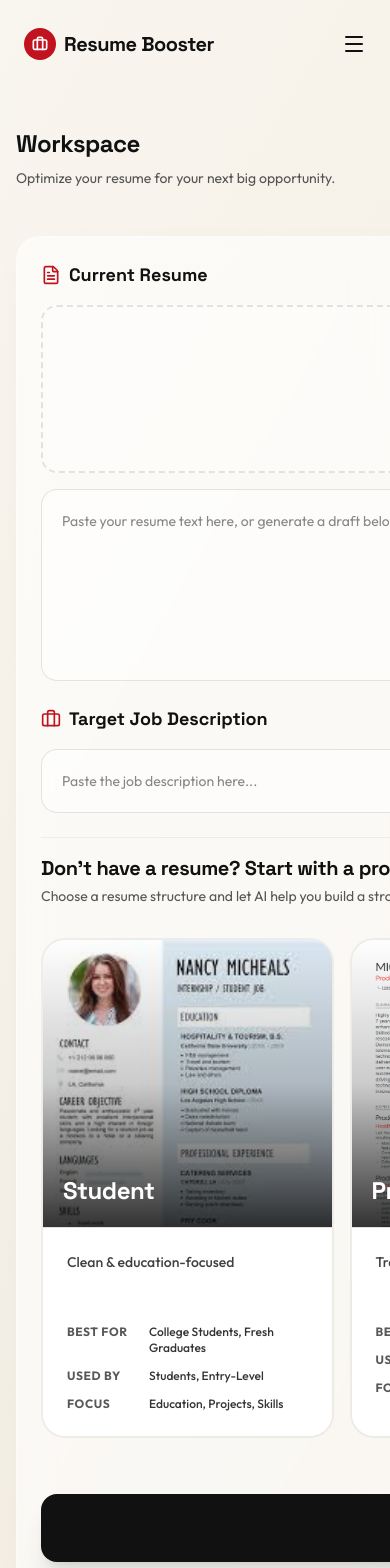
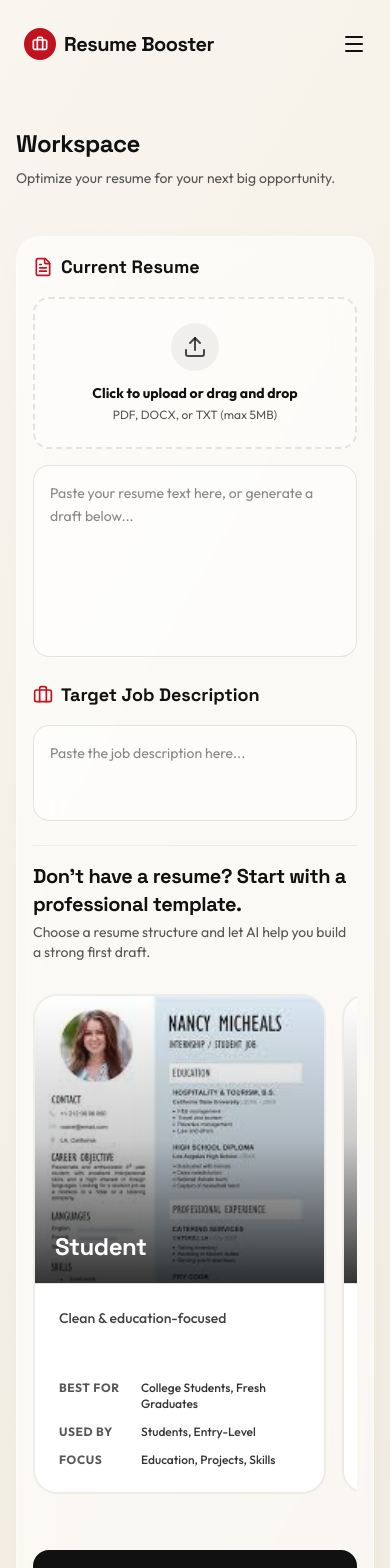
Before and after one commit to Benny656/ResumeBooster, a Next.js app: page /dashboard in a window 390 px wide. Shown: the top 1568 px of the page. Built offline with nearby package versions, Linux system fonts and the light colour scheme.

Commit message:
feat: implement AI resume builder form and integration in dashboard

```diff
--- a/src/app/dashboard/page.tsx
+++ b/src/app/dashboard/page.tsx
@@ -157,12 +157,12 @@ export default function Dashboard() {
       </section>
 
       {/* Main Grid */}
-      <div className="grid lg:grid-cols-12 gap-8">
+      <div className="grid lg:grid-cols-12 gap-8 w-full min-w-0">
 
         {/* Input Column */}
-        <div className="lg:col-span-12 flex flex-col gap-6">
+        <div className="lg:col-span-12 flex flex-col gap-6 w-full min-w-0">
 
-          <div className="glass-card p-6 md:p-8 rounded-3xl flex flex-col gap-6 relative overflow-hidden">
+          <div className="glass-card p-4 sm:p-6 md:p-8 rounded-3xl flex flex-col gap-6 relative overflow-hidden w-full min-w-0">
             {isAnalyzing && (
               <div className="absolute inset-0 bg-white/80 backdrop-blur-sm z-20 flex flex-col items-center justify-center gap-4">
                 <div className="w-16 h-16 border-4 border-black/10 border-t-[var(--color-brand-red)] rounded-full animate-spin"></div>
@@ -177,7 +177,7 @@ export default function Dashboard() {
 
               {/* Upload Area */}
               {!uploadedFile ? (
-                <div className="border-2 border-dashed border-black/10 rounded-2xl p-8 flex flex-col items-center justify-center gap-3 bg-white/30 hover:bg-white/50 transition-colors relative">
+                <div className="border-2 border-dashed border-black/10 rounded-2xl p-6 sm:p-8 flex flex-col items-center justify-center gap-3 bg-white/30 hover:bg-white/50 transition-colors relative w-full text-center">
                   <input
                     type="file"
                     accept=".pdf,.docx,.txt"
@@ -203,9 +203,9 @@ export default function Dashboard() {
                   )}
                 </div>
               ) : (
-                <div className="bg-white/80 border border-green-500/30 rounded-xl p-4 flex items-center justify-between">
-                  <div className="flex items-center gap-3">
-                    <div className="w-10 h-10 rounded-full bg-green-100 flex items-center justify-center text-green-600">
+                <div className="bg-white/80 border border-green-500/30 rounded-xl p-4 flex items-center justify-between w-full min-w-0 overflow-hidden">
+                  <div className="flex items-center gap-3 min-w-0">
+                    <div className="w-10 h-10 rounded-full bg-green-100 flex items-center justify-center text-green-600 shrink-0">
                       <FileIcon size={20} />
                     </div>
                     <div>
@@ -222,7 +222,7 @@ export default function Dashboard() {
               <textarea
                 value={resume}
                 onChange={(e) => setResume(e.target.value)}
-                className="w-full h-48 bg-white/50 border border-black/10 rounded-2xl p-5 resize-none focus:outline-none focus:ring-2 focus:ring-[var(--color-brand-red)] focus:bg-white transition-all text-sm leading-relaxed"
+                className="w-full min-w-0 h-48 bg-white/50 border border-black/10 rounded-2xl p-4 sm:p-5 resize-none focus:outline-none focus:ring-2 focus:ring-[var(--color-brand-red)] focus:bg-white transition-all text-sm leading-relaxed"
                 placeholder="Paste your resume text here, or generate a draft below..."
               ></textarea>
             </div>
@@ -236,13 +236,13 @@ export default function Dashboard() {
               <textarea
                 value={jobDescription}
                 onChange={(e) => setJobDescription(e.target.value)}
-                className="w-full h-16 bg-white/50 border border-black/10 rounded-2xl p-5 resize-none focus:outline-none focus:ring-2 focus:ring-[var(--color-brand-red)] focus:bg-white transition-all text-sm leading-relaxed"
+                className="w-full min-w-0 h-24 bg-white/50 border border-black/10 rounded-2xl p-4 sm:p-5 resize-none focus:outline-none focus:ring-2 focus:ring-[var(--color-brand-red)] focus:bg-white transition-all text-sm leading-relaxed"
                 placeholder="Paste the job description here..."
               ></textarea>
             </div>
 
             {/* Resume Template Builder */}
-            <div className="flex flex-col gap-6 pt-4 border-t border-black/5">
+            <div className="flex flex-col gap-6 pt-4 border-t border-black/5 w-full min-w-0 overflow-hidden">
               <div className="flex items-end justify-between gap-4 mb-2">
                 <div className="flex flex-col gap-1">
                   <h3 className="font-heading font-bold text-xl">Don't have a resume? Start with a professional template.</h3>
@@ -278,9 +278,9 @@ export default function Dashboard() {
             <button
               onClick={handleGenerate}
               disabled={isAnalyzing}
-              className="w-full mt-4 bg-[var(--color-brand-black)] text-white py-5 rounded-2xl font-bold text-lg hover:bg-[var(--color-brand-red)] transition-all hover:scale-[1.02] active:scale-[0.98] disabled:opacity-50 disabled:hover:scale-100 flex items-center justify-center gap-2 shadow-xl shadow-black/10"
+              className="w-full min-w-0 mt-4 bg-[var(--color-brand-black)] text-white py-4 sm:py-5 rounded-2xl font-bold text-base sm:text-lg hover:bg-[var(--color-brand-red)] transition-all hover:scale-[1.02] active:scale-[0.98] disabled:opacity-50 disabled:hover:scale-100 flex items-center justify-center gap-2 shadow-xl shadow-black/10"
             >
-              <Sparkles size={20} /> Generate Analysis
+              <Sparkles size={20} className="shrink-0" /> <span className="truncate">Generate Analysis</span>
             </button>
 
           </div>
--- a/src/components/dashboard/ResumeCarousel.tsx
+++ b/src/components/dashboard/ResumeCarousel.tsx
@@ -64,7 +64,7 @@ const ResumeCarousel = forwardRef<ResumeCarouselHandle, ResumeCarouselProps>(({
       onMouseLeave={() => setIsHoveringCarousel(false)}
       onTouchStart={() => setIsHoveringCarousel(true)}
       onTouchEnd={() => setIsHoveringCarousel(false)}
-      className="flex overflow-x-auto gap-4 md:gap-6 pb-4 scroll-smooth hide-scrollbar w-full"
+      className="flex overflow-x-auto gap-4 md:gap-6 pb-4 scroll-smooth hide-scrollbar w-full min-w-0"
       style={{
         scrollbarWidth: 'none',
         msOverflowStyle: 'none',
--- a/src/components/dashboard/TemplateBuilderForm.tsx
+++ b/src/components/dashboard/TemplateBuilderForm.tsx
@@ -57,7 +57,7 @@ export default function TemplateBuilderForm({
                     type="text"
                     value={(builderData as any)[field]}
                     onChange={(e) => setBuilderData({...builderData, [field]: e.target.value})}
-                    className="w-full bg-white border border-black/10 rounded-xl py-3 px-4 focus:outline-none focus:ring-2 focus:ring-[var(--color-brand-red)] text-sm"
+                    className="w-full min-w-0 bg-white border border-black/10 rounded-xl py-3 px-4 focus:outline-none focus:ring-2 focus:ring-[var(--color-brand-red)] text-sm"
                   />
                 </div>
               ))}
@@ -78,7 +78,7 @@ export default function TemplateBuilderForm({
                     rows={field.rows}
                     value={(builderData as any)[field.id]}
                     onChange={(e) => setBuilderData({...builderData, [field.id]: e.target.value})}
-                    className="w-full bg-white border border-black/10 rounded-xl p-4 resize-none focus:outline-none focus:ring-2 focus:ring-[var(--color-brand-red)] text-sm leading-relaxed"
+                    className="w-full min-w-0 bg-white border border-black/10 rounded-xl p-4 resize-none focus:outline-none focus:ring-2 focus:ring-[var(--color-brand-red)] text-sm leading-relaxed"
                   ></textarea>
                 </div>
               ))}
@@ -87,7 +87,7 @@ export default function TemplateBuilderForm({
             <button
               onClick={handleGenerateDraft}
               disabled={isGeneratingDraft}
-              className="w-full mt-2 bg-[var(--color-brand-black)] text-white py-4 rounded-2xl font-bold text-base hover:bg-[var(--color-brand-red)] transition-all hover:scale-[1.02] active:scale-[0.98] disabled:opacity-50 disabled:hover:scale-100 flex items-center justify-center gap-2"
+              className="w-full min-w-0 mt-2 bg-[var(--color-brand-black)] text-white py-4 rounded-2xl font-bold text-base hover:bg-[var(--color-brand-red)] transition-all hover:scale-[1.02] active:scale-[0.98] disabled:opacity-50 disabled:hover:scale-100 flex items-center justify-center gap-2"
             >
               {isGeneratingDraft ? (
                 <><div className="w-5 h-5 border-2 border-white/20 border-t-white rounded-full animate-spin"></div> Generating...</>
```
